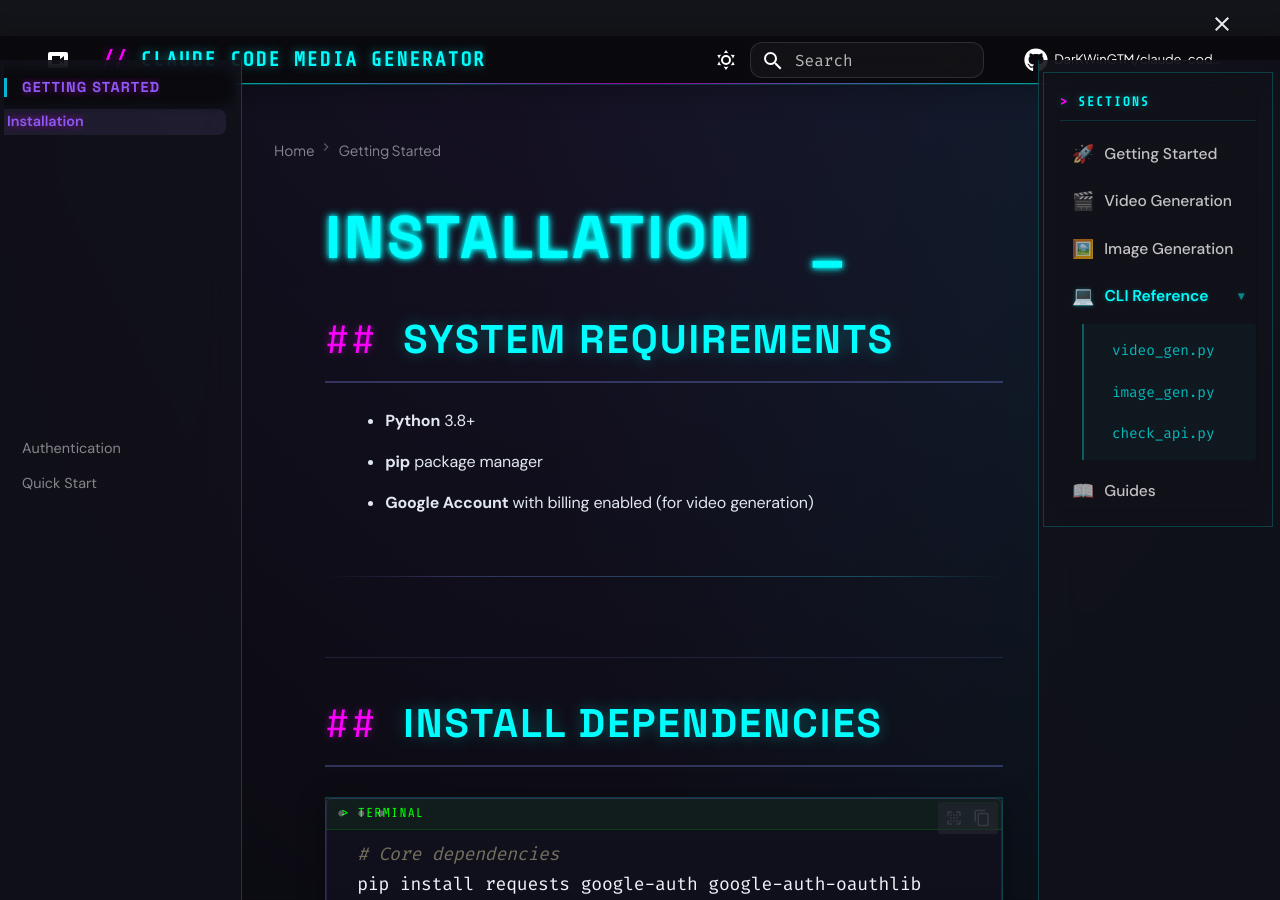
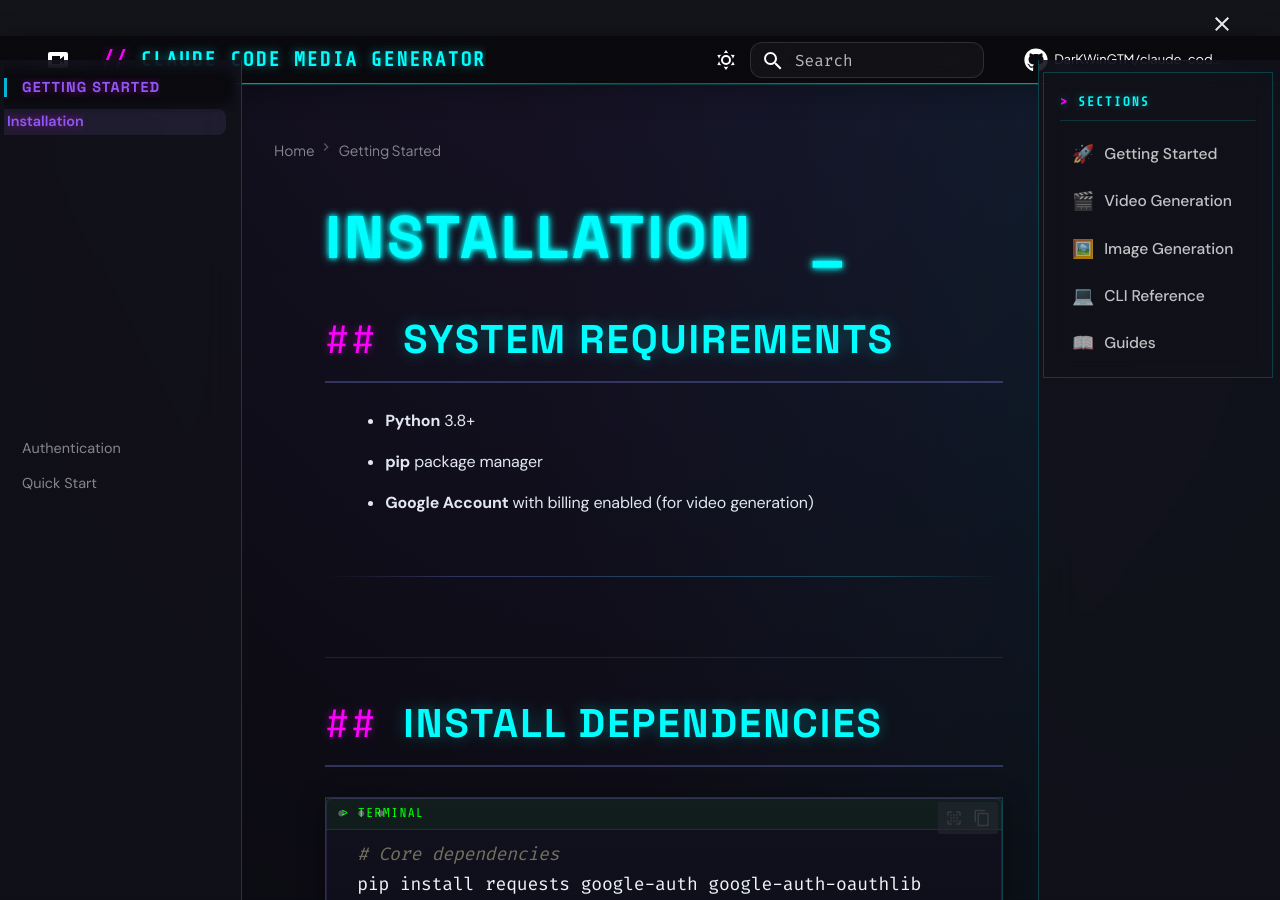
Before and after one commit to DarKWinGTM/claude-code-media-generator, an MkDocs documentation site: the page built from docs/getting-started/installation.md, in a window 1280 px wide and 900 px high. Built offline with MkDocs 1.6.1 and Material for MkDocs 9.7.7, drawn with Linux system fonts in a browser that asks for light colours; comment, search, counter and statistics services are not loaded.

Commit message:
fix: Remove CLI Reference sub-items from Section Navigator v1.5
- Removed nested video_gen.py, image_gen.py, check_api.py sub-items
- CLI Reference now links directly to video_gen.py page
- Simplified Section Navigator structure per user request

Co-Authored-By: Claude <noreply@anthropic.com>

```diff
--- a/overrides/partials/toc.html
+++ b/overrides/partials/toc.html
@@ -31,28 +32,11 @@
         <span>Image Generation</span>
       </a>
     </li>
-    <li class="section-navigator__item--has-children">
-      <span class="section-navigator__parent">
+    <li>
+      <a href="{{ config.site_url }}cli/video_gen/">
         <span class="section-navigator__icon">💻</span>
         <span>CLI Reference</span>
-      </span>
-      <ul class="section-navigator__sublist">
-        <li>
-          <a href="{{ config.site_url }}cli/video_gen/">
-            <span>video_gen.py</span>
-          </a>
-        </li>
-        <li>
-          <a href="{{ config.site_url }}cli/image_gen/">
-            <span>image_gen.py</span>
-          </a>
-        </li>
-        <li>
-          <a href="{{ config.site_url }}cli/check_api/">
-            <span>check_api.py</span>
-          </a>
-        </li>
-      </ul>
+      </a>
     </li>
     <li>
       <a href="{{ config.site_url }}guides/skill-installation/">
```
Also changed, not shown: other parts of overrides/partials/toc.html (+2 -1 lines).
